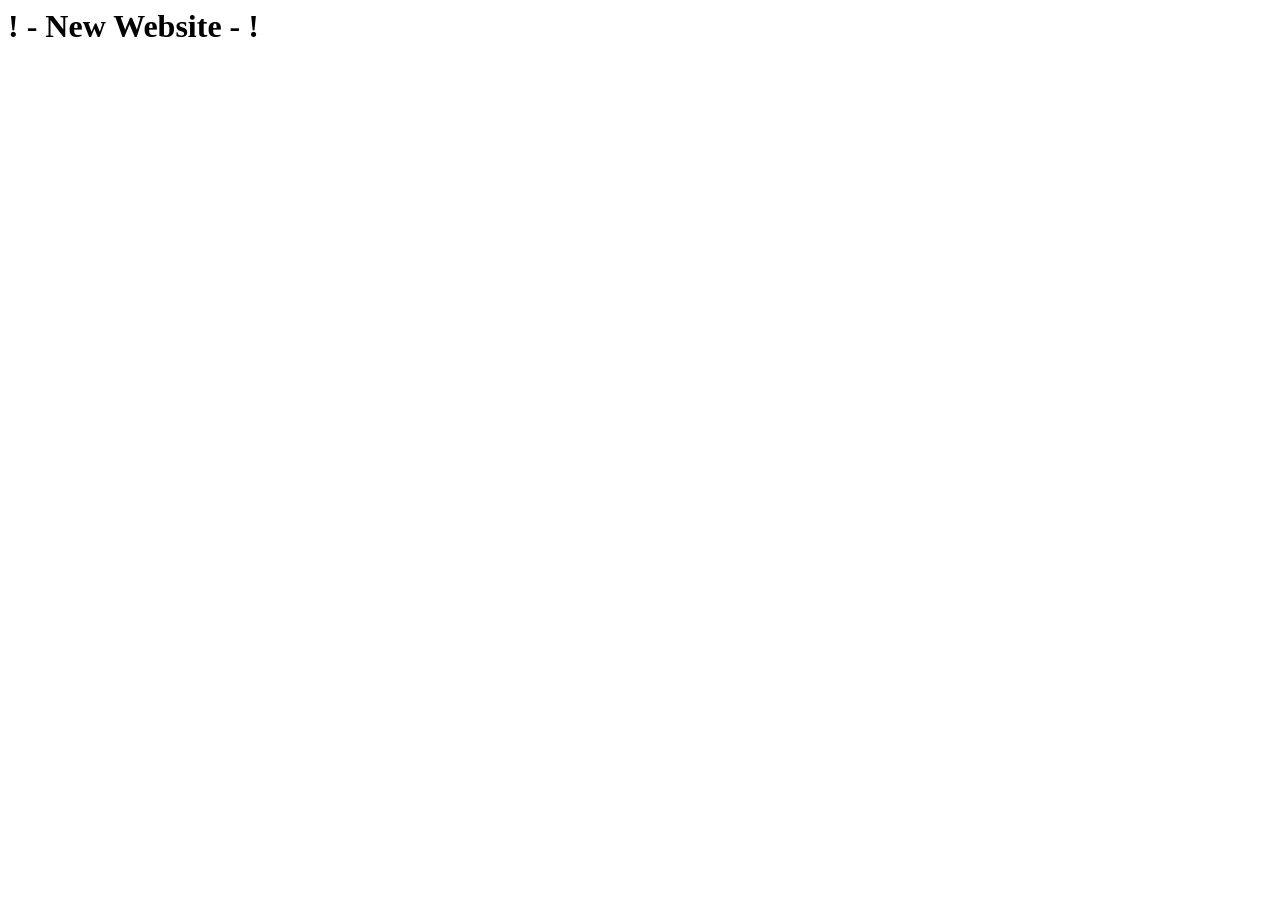
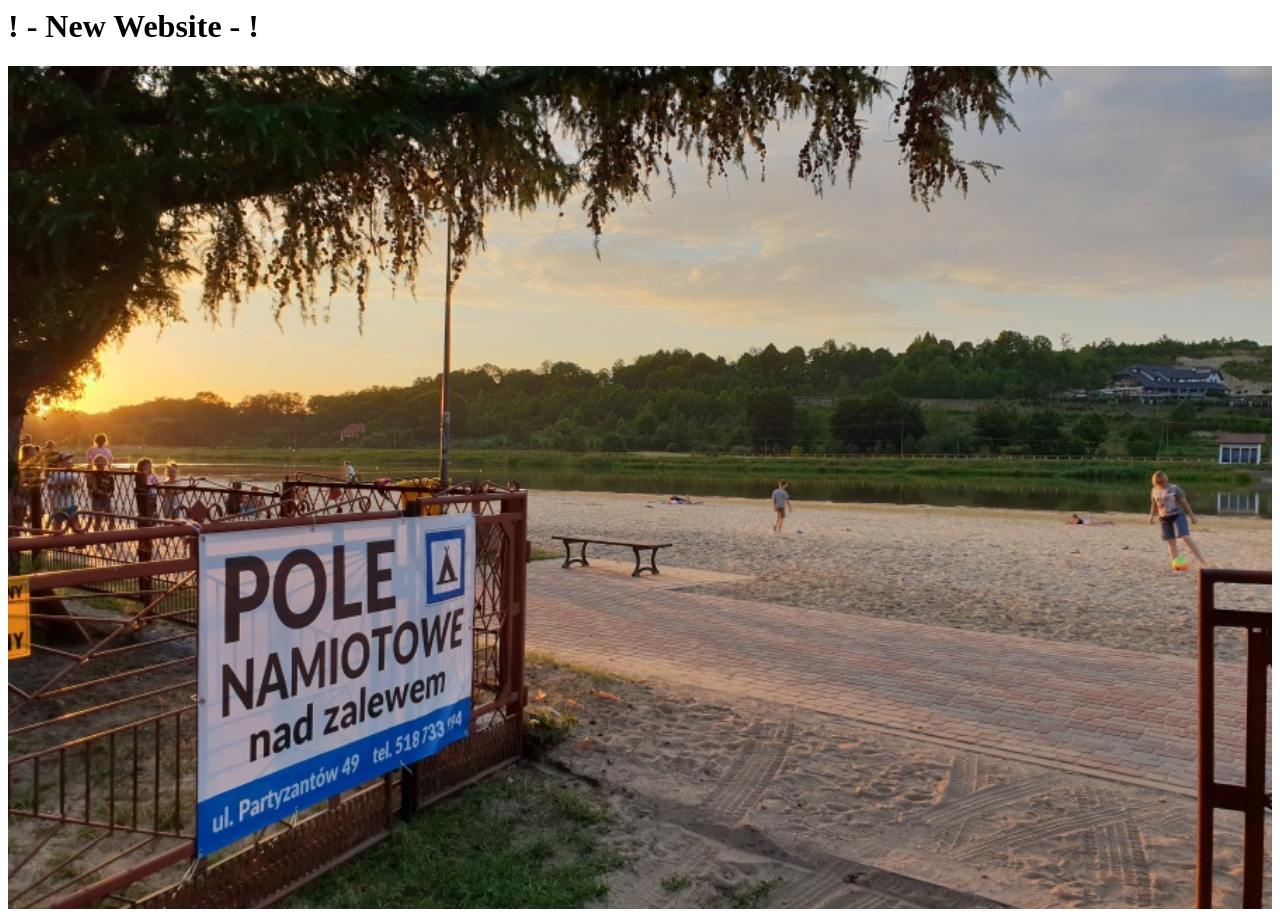
Before and after one commit to PACHDAM/github-pages-test, a plain HTML site: page docs/index.html in a window 1280 px wide. Before the commit the page ends 800 px from the top, so only its background shows below. Drawn offline with Linux system fonts and the light colour scheme.

Commit message:
added photo

```diff
--- a/docs/index.html
+++ b/docs/index.html
@@ -4,5 +4,6 @@
     </head>
     <body>
         <h1>! - New Website - !</h1>
+        <img src="photo.jpg" alt="Italian Trullti" style="width:100%">
     </body>
 </html>
```
Also changed, not shown: docs/photo.jpg (added).
